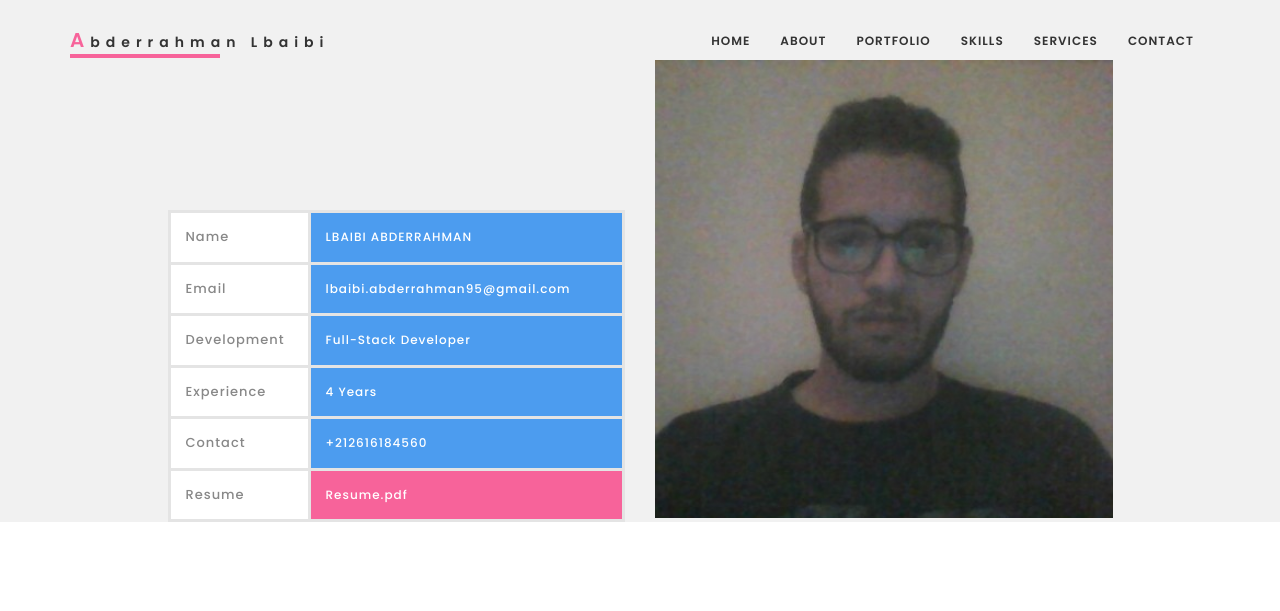
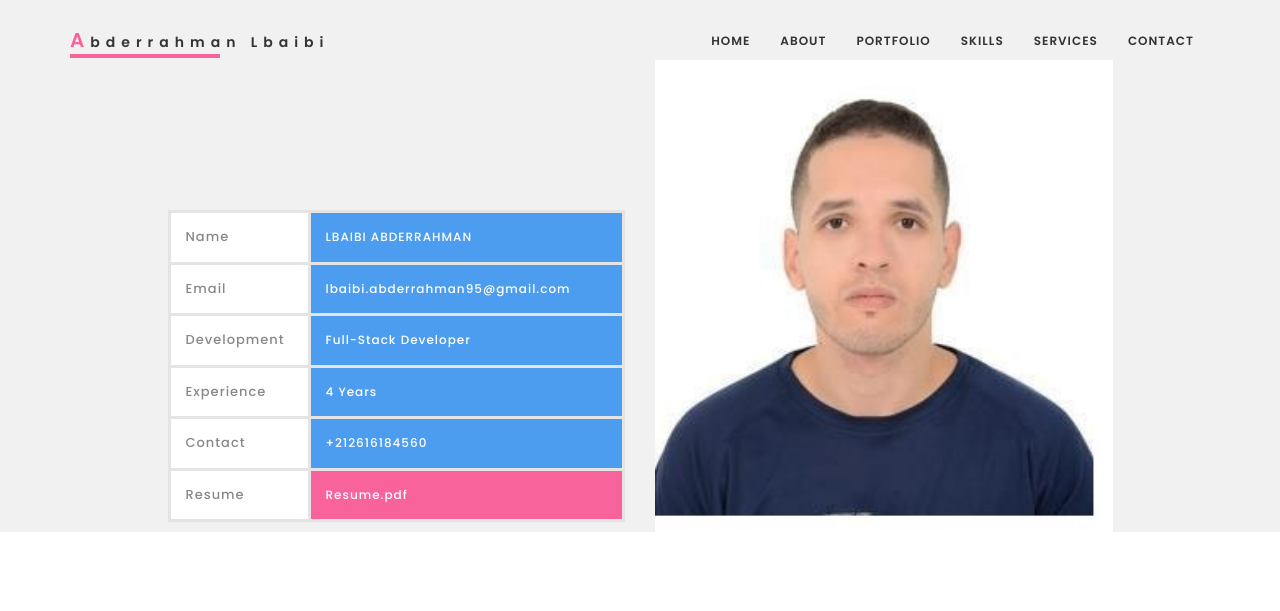
Before and after one commit to abderrahman337/Portfolio-, a plain HTML site: page index.html in a window 1280 px wide. Shown: the top 611 px of the page. Drawn offline with Linux system fonts and the light colour scheme.

Commit message:
Update index.html

```diff
--- a/index.html
+++ b/index.html
@@ -147,7 +147,7 @@
 
         <div class="col-md-5 col-sm-6">
           <div class="me-image">
-            <img src="images/bg/Profile.jpg" alt="">
+            <img src="images/bg/Pro.jpg" alt="">
           </div>
         </div>
       </div>
```
